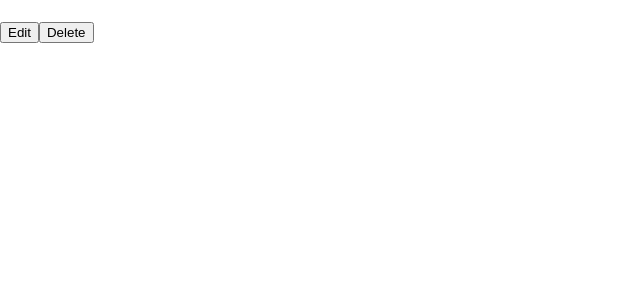
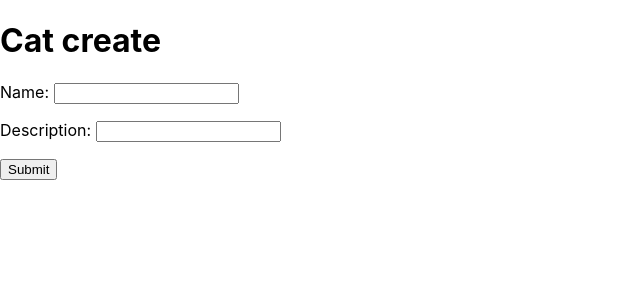
Before and after one commit to VLasic2001/Internship-16-React3, a React (Create React App) app in the folder app/: page /cats/create in a window 1280 px wide. Shown: the top 300 px of the page, without its empty margins (0-640 px from the left). Built offline with nearby package versions, Linux system fonts and the light colour scheme; no server answers.

Commit message:
Implemented option to add new cat

```diff
--- a/app/db.json
+++ b/app/db.json
@@ -26,6 +26,16 @@
       "name": "macak",
       "description": "grey",
       "id": 2
+    },
+    {
+      "name": "asdf",
+      "description": "fdsaasdfa",
+      "id": 3
+    },
+    {
+      "name": "adfhgadfgadsćljkgfnasdipčougbaspdifubasdpiufbasdfa",
+      "description": "dasfsd",
+      "id": 4
     }
   ]
 }
--- /dev/null
+++ b/app/src/components/CatCreate.js
@@ -0,0 +1,53 @@
+import React from "react";
+
+class CatCreate extends React.Component {
+  constructor(props) {
+    super(props);
+    this.state = {
+      nameInput: "",
+      descriptionInput: ""
+    };
+    this.handleSubmit = this.handleSubmit.bind(this);
+  }
+  handleNameChange(e) {
+    this.setState({ nameInput: e.target.value });
+  }
+  handleDescriptionChange(e) {
+    this.setState({ descriptionInput: e.target.value });
+  }
+  handleSubmit() {
+    const cat = {
+      name: this.state.nameInput,
+      description: this.state.descriptionInput
+    };
+    fetch("http://localhost:3000/cats", {
+      method: "POST",
+      body: JSON.stringify(cat),
+      headers: {
+        "Content-Type": "application/json"
+      }
+    })
+      .then(response => response.json())
+      .then(response => this.props.history.push(`/cats/${response.id}`));
+  }
+  render() {
+    return (
+      <>
+        <h1>Cat create</h1>
+        <p>
+          Name: <input onChange={e => this.handleNameChange(e)} />
+        </p>
+        <p>
+          Description:{" "}
+          <input
+            name="description"
+            onChange={e => this.handleDescriptionChange(e)}
+          />
+        </p>
+        <button onClick={this.handleSubmit}>Submit</button>
+      </>
+    );
+  }
+}
+
+export default CatCreate;
--- a/app/src/components/Cats.js
+++ b/app/src/components/Cats.js
@@ -2,6 +2,7 @@ import React from "react";
 import { Switch, Route } from "react-router-dom";
 import CatsList from "./CatsList";
 import CatDetails from "./CatDetails";
+import CatCreate from "./CatCreate";
 
 class Cats extends React.Component {
   render() {
@@ -9,6 +10,11 @@ class Cats extends React.Component {
       <>
         <Switch>
           <Route exact path="/cats" render={props => <CatsList {...props} />} />
+          <Route
+            exact
+            path="/cats/create"
+            render={props => <CatCreate {...props} />}
+          />
           <Route
             exact
             path="/cats/:id"
--- a/app/src/components/CatsList.js
+++ b/app/src/components/CatsList.js
@@ -19,11 +19,16 @@ class CatsList extends React.Component {
     if (!this.state.cats) {
       return null;
     }
-    return this.state.cats.map((cat, index) => (
-      <Link to={`/cats/${cat.id}`} key={index}>
-        {cat.name}
-      </Link>
-    ));
+    return (
+      <>
+        {this.state.cats.map((cat, index) => (
+          <Link to={`/cats/${cat.id}`} key={index}>
+            {cat.name}
+          </Link>
+        ))}
+        <Link to="/cats/create">Add cat</Link>
+      </>
+    );
   }
 }
 
```
